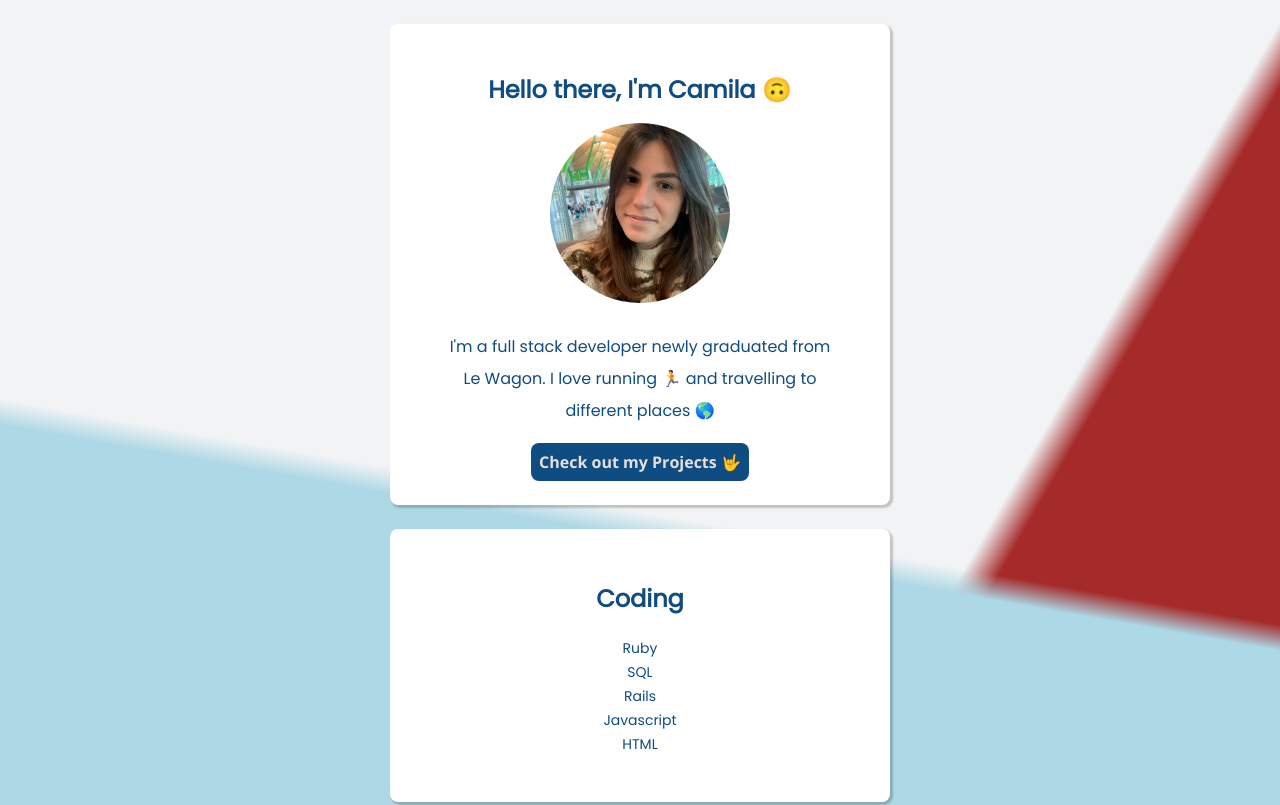
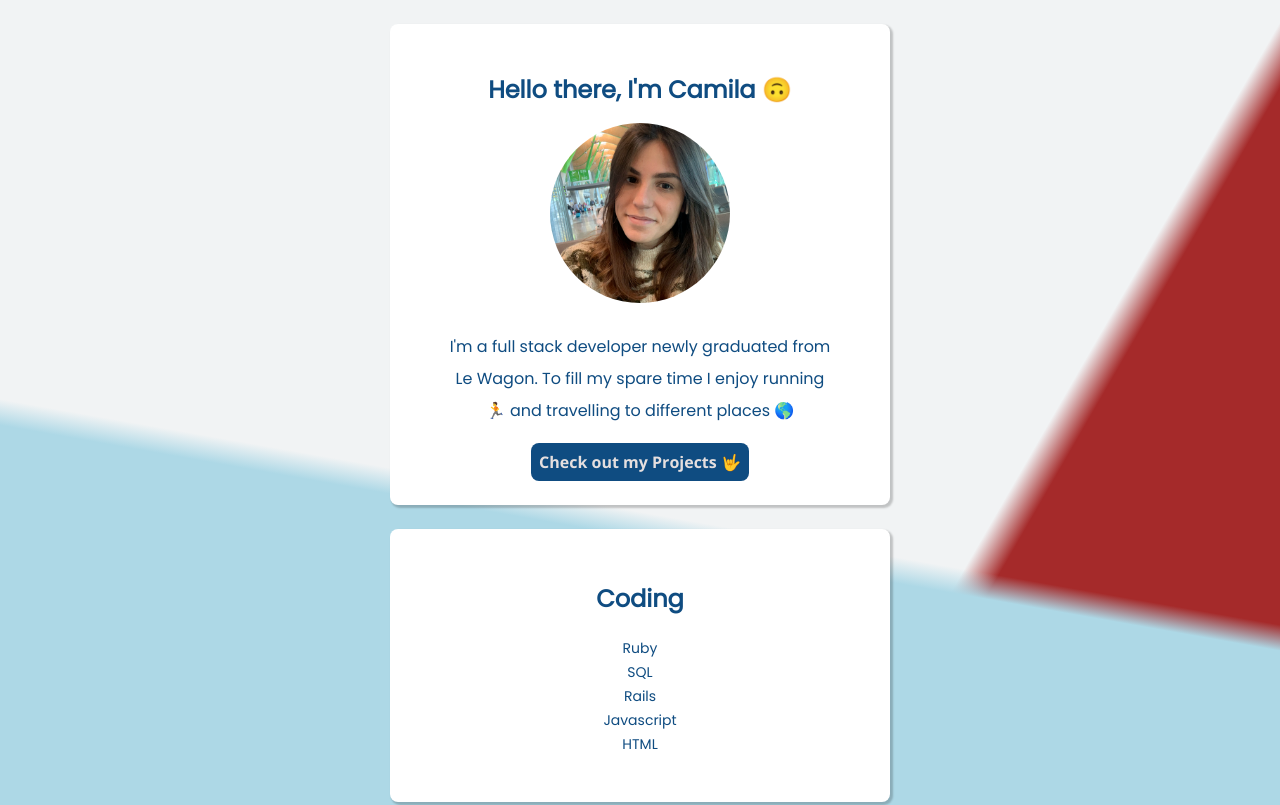
Before and after one commit to queirozcamila/profile, a plain HTML site: page index.html in a window 1280 px wide. Shown: the top 805 px of the page. Drawn offline with nearby package versions, Linux system fonts and the light colour scheme; a web font is replaced by a local one.

Commit message:
Changed my descritption

```diff
--- a/index.html
+++ b/index.html
@@ -13,7 +13,7 @@
       <div class="card border-round border-shadow">
         <h1>Hello there, I'm Camila 🙃</h1>
         <img src="images/profile.png" alt="This is a profile picture" class="img-circle img-size">
-        <p>I'm a full stack developer newly graduated from Le Wagon. I love running 🏃 and travelling to different places 🌎</p>
+        <p>I'm a full stack developer newly graduated from Le Wagon. To fill my spare time I enjoy running 🏃 and travelling to different places 🌎</p>
         <a href="https://github.com/queirozcamila?tab=projects" target="_blank" class="letter-size letter-format border-round button-color">Check out my Projects 🤟</a>
       </div>
 
```
